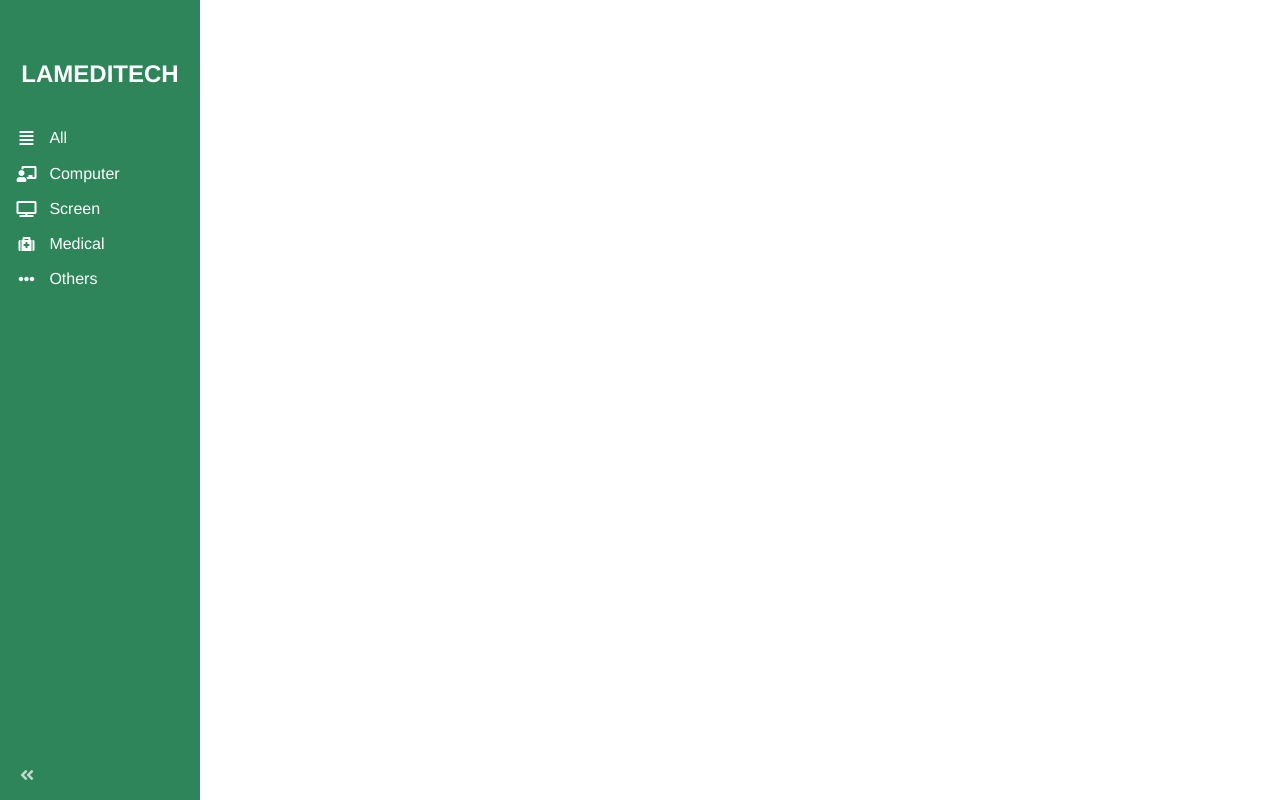
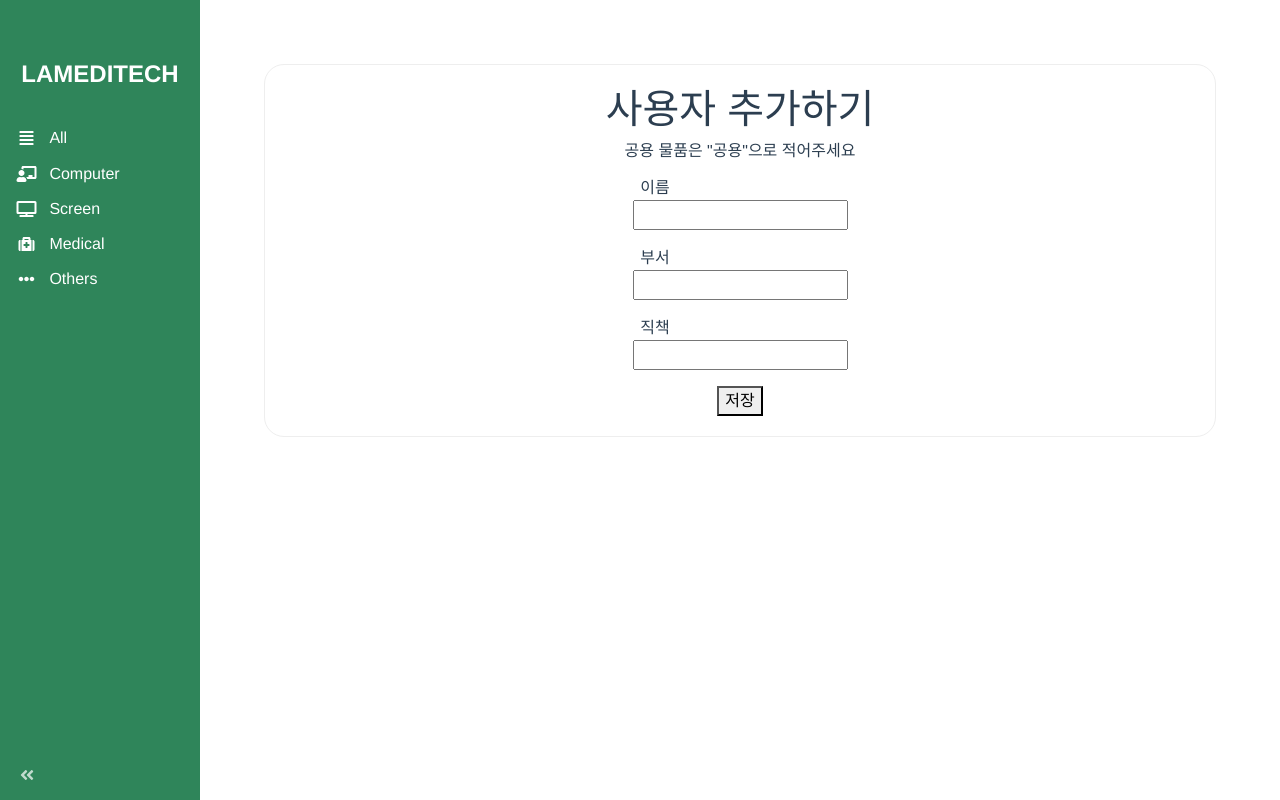
Before and after one commit to SieunKiim/invenfront, a Vue app: page /user in a window 1280 px wide. Built offline with nearby package versions, Linux system fonts and the light colour scheme.

Commit message:
사용자 추가 버튼 작업 완료 버튼 클릭시 POST method 동작 확인      (DB에 저장 확인)

```diff
--- a/src/components/sidebar/Sidebar.vue
+++ b/src/components/sidebar/Sidebar.vue
@@ -17,6 +17,10 @@
         <SidebarLink to="/inven/Medical/" icon="fas fa-medkit">Medical</SidebarLink>
         <SidebarLink to="/inven/Others/" icon="fas fa-ellipsis-h">Others</SidebarLink>
 
+
+        <div>
+            <!-- <SidebarLink to="/user/" icon="fas fa-ellipsis-h">사용자 추가</SidebarLink> -->
+        </div>
         <span
             class="collapse-icon"
             :class="{ 'rotate-180': collapsed }"
--- a/src/router/index.js
+++ b/src/router/index.js
@@ -29,6 +29,11 @@ const routes = [
     path: '/inven/Others/',
     name: 'Others',
     component: () => import('../views/Others.vue')
+  },
+  {
+    path: '/user/',
+    name: 'user',
+    component: () => import('../views/user.vue')
   }
 ]
 
--- a/src/views/Computer.vue
+++ b/src/views/Computer.vue
@@ -9,7 +9,7 @@
     </div>
   </div>
   <div class="float-start p-3 mt-2">
-    <button type="button" class="btn btn-outline-success btn-sm">사용자 추가</button>
+    <button type="button" class="btn btn-outline-success btn-sm" @click="onClickRedirect">사용자 추가</button>
   </div>
   <div class="m-4em">
     <table class="table table-classic table-hover" id="ComputerTable">
@@ -70,6 +70,10 @@ export default {
       });
   },
   methods: {
+    onClickRedirect(){
+      this.$router.push('/user/');
+      // console.log("클릭");
+    },
     searchName(e) {
       this.name = e.target.value
     },
--- a/src/views/Home.vue
+++ b/src/views/Home.vue
@@ -9,7 +9,7 @@
     </div>
   </div>
   <div class="float-start p-3 mt-2">
-    <button type="button" class="btn btn-outline-success btn-sm">사용자 추가</button>
+    <button type="button" class="btn btn-outline-success btn-sm" @click="onClickRedirect">사용자 추가</button>
   </div>
   <div class="m-4em">
     <table class="table table-classic table-hover" id="AllTable">
@@ -62,6 +62,10 @@ export default {
       });
   },
   methods: {
+    onClickRedirect(){
+      this.$router.push('/user/');
+      // console.log("클릭");
+    },
     searchName(e) {
       this.name = e.target.value
     },
--- a/src/views/Medical.vue
+++ b/src/views/Medical.vue
@@ -9,7 +9,7 @@
     </div>
   </div>
   <div class="float-start p-3 mt-2">
-    <button type="button" class="btn btn-outline-success btn-sm">사용자 추가</button>
+    <button type="button" class="btn btn-outline-success btn-sm" @click="onClickRedirect">사용자 추가</button>
   </div>
   <div class="m-4em">
     <table class="table table-classic table-hover" id="MedicalTable">
@@ -68,6 +68,10 @@ export default {
       });
   },
   methods: {
+    onClickRedirect(){
+      this.$router.push('/user/');
+      // console.log("클릭");
+    },
     searchName(e) {
       this.name = e.target.value
     },
--- a/src/views/Others.vue
+++ b/src/views/Others.vue
@@ -9,7 +9,7 @@
     </div>
   </div>
   <div class="float-start p-3 mt-2">
-    <button type="button" class="btn btn-outline-success btn-sm">사용자 추가</button>
+    <button type="button" class="btn btn-outline-success btn-sm" @click="onClickRedirect">사용자 추가</button>
   </div>
   <div class="m-4em">
     <table class="table table-classic table-hover" id="OthersTable">
@@ -64,6 +64,10 @@ export default {
       });
   },
   methods: {
+    onClickRedirect(){
+      this.$router.push('/user/');
+      // console.log("클릭");
+    },
     searchName(e) {
       this.name = e.target.value
     },
--- a/src/views/Screen.vue
+++ b/src/views/Screen.vue
@@ -9,7 +9,7 @@
     </div>
   </div>
   <div class="float-start p-3 mt-2">
-    <button type="button" class="btn btn-outline-success btn-sm">사용자 추가</button>
+    <button type="button" class="btn btn-outline-success btn-sm" @click="onClickRedirect">사용자 추가</button>
   </div>
   <div class="m-4em">
     <table class="table table-classic table-hover" id="ScreenTable">
@@ -66,6 +66,10 @@ export default {
       });
   },
   methods: {
+    onClickRedirect(){
+      this.$router.push('/user/');
+      // console.log("클릭");
+    },
     searchName(e) {
       this.name = e.target.value
     },
--- /dev/null
+++ b/src/views/user.vue
@@ -0,0 +1,75 @@
+<template>
+  <div id="app" class="demo">
+    <h1>사용자 추가하기</h1>
+    <h6>공용 물품은 "공용"으로 적어주세요</h6>
+
+    <form action="/inven/user/" method="post" autocomplete='on'>
+        <!-- {% csrf_token %} -->
+        <div v-for="item in formItems" :key="item.id" class='form-item'>
+            <label :for="item.id">{{ item.label }} </label>
+            <input :type="item.type" :id="item.id" :name="item.id" v-model="item.value" :placeholder="item.placeholder">
+        </div>
+        <button type="submit">저장</button>
+    </form>
+  </div>
+</template>
+
+<script>
+export default {
+  data() {
+    return {
+      formItems: [
+        {
+          label: '이름',
+          id: 'name',
+          type: 'text',
+          value: '',
+          placeholder:''
+        },
+        {
+          label: '부서',
+          id: 'department',
+          type: 'text',
+          value: '',
+          placeholder:''
+        },
+        {
+          label: '직책',
+          id: 'position',
+          type: 'text',
+          value: '',
+          placeholder:''
+        },
+      ]
+    };
+  }
+};
+</script>
+
+<style>
+.demo {
+  font-family: sans-serif;
+  border: 1px solid #eee;
+  border-radius: 20px;
+  padding: 20px 30px;
+  /* margin-top: 4em; */
+  /* margin-bottom: 40px; */
+  margin: 4em;
+  user-select: none;
+  overflow-x: auto;
+}
+
+.form-item {
+    margin: 1em auto;
+}
+
+.form-item label {
+    margin-right: 170px;
+    display: block;
+}
+
+button {
+  font-size: 1em;
+}
+
+</style>
```
